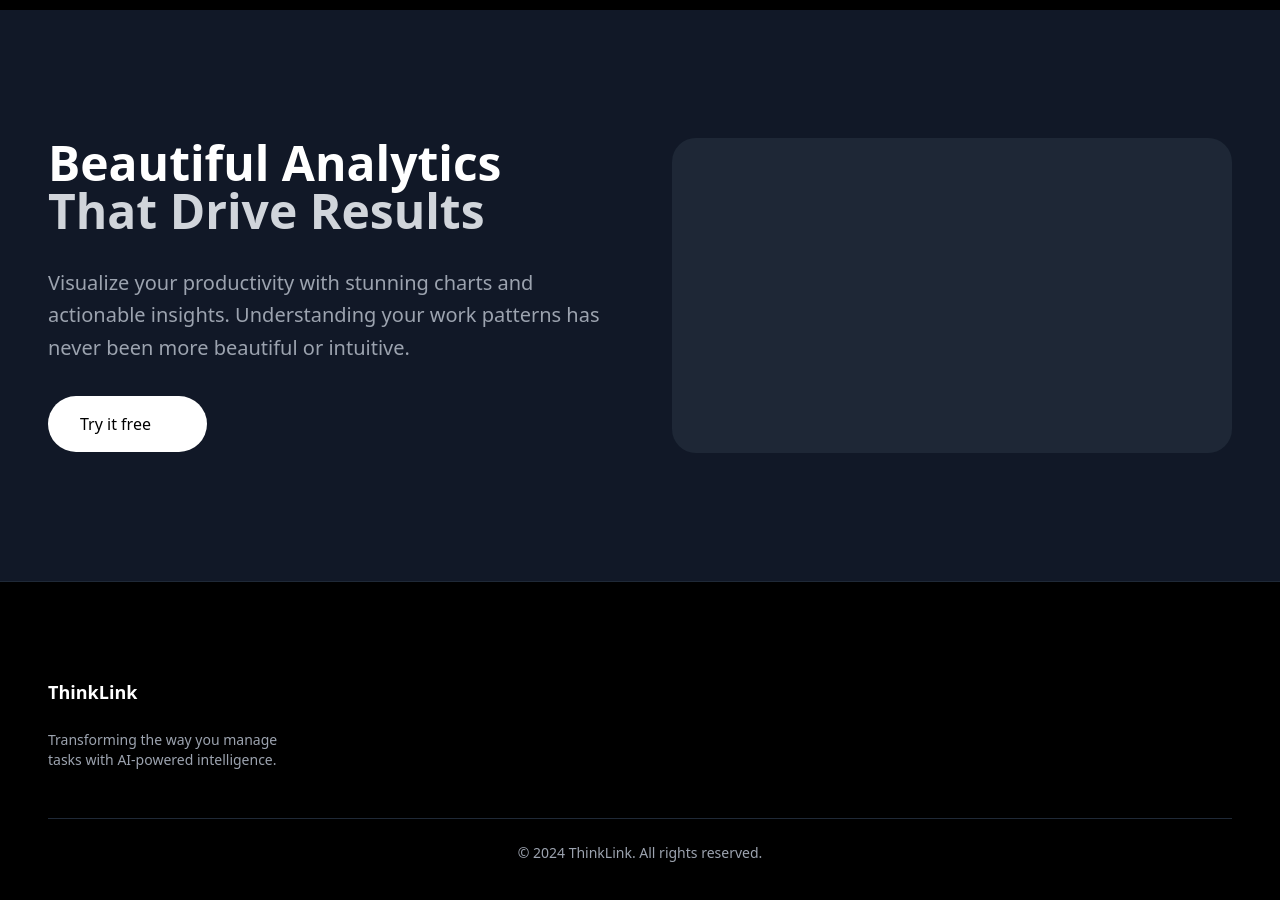
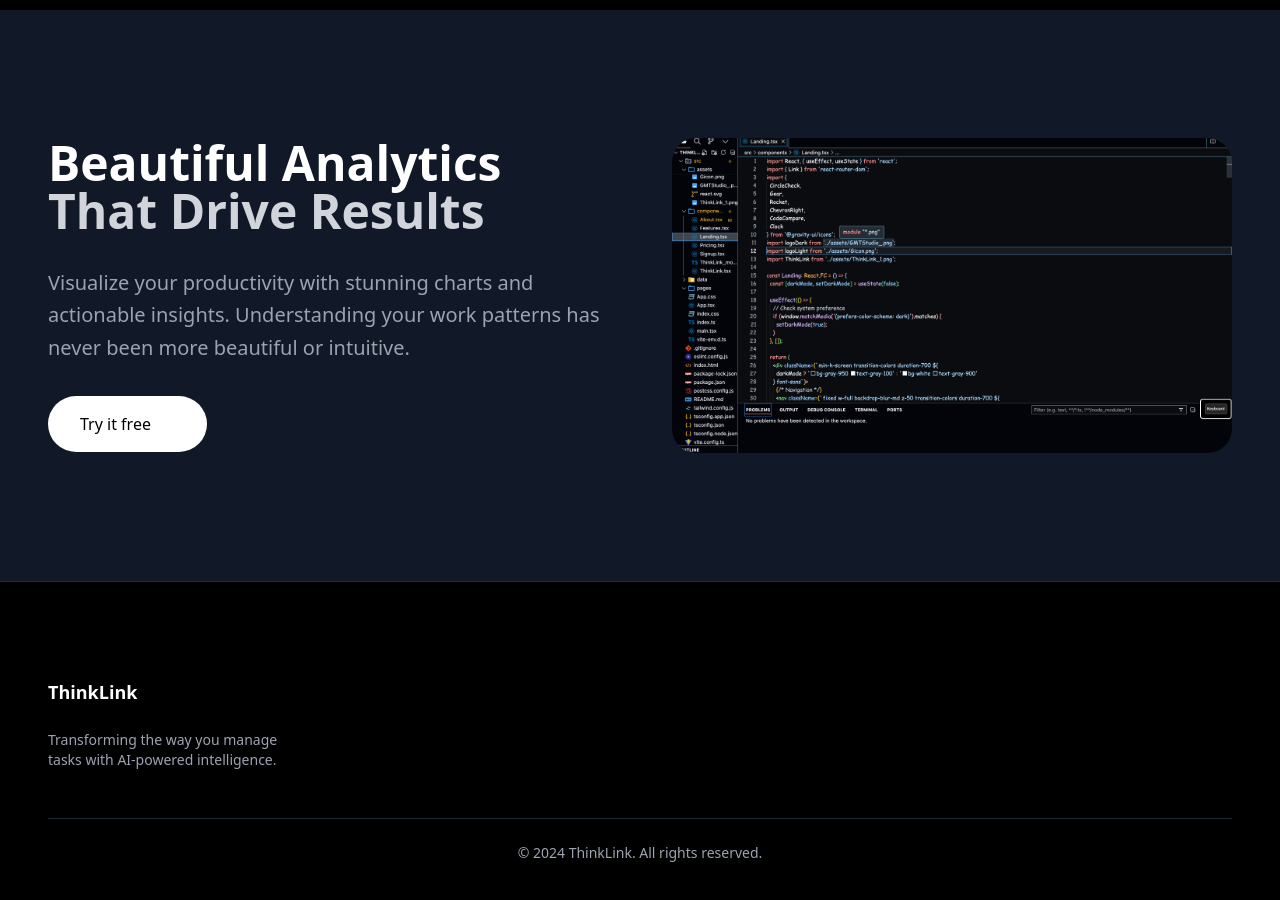
Before and after one commit to GMTStudioTechnology/Think-Link, a React (Vite) app: page /features in a window 1280 px wide. Shown: the part 1020-1920 px from the top of the page. Built offline with nearby package versions, Linux system fonts and the light colour scheme; some icons are missing.

Commit message:
Yaaaaaaooooooooeoeeeeeoeoeoeoeoeoeoeoeoeeoeoeeoeoeoeoe

```diff
--- a/src/components/Features.tsx
+++ b/src/components/Features.tsx
@@ -1,7 +1,7 @@
 import React from 'react';
 import { Link } from 'react-router-dom';
 import { Display, Bulb, CirclesIntersection, ArrowRight } from '@gravity-ui/icons'; // Importing Gravity UI Icons
-
+import About from "../assets/About.png"
 const Features: React.FC = () => {
   return (
     <div className="min-h-screen bg-black text-white font-sans">
@@ -101,7 +101,9 @@ const Features: React.FC = () => {
               </Link>
             </div>
             <div className="lg:w-1/2">
-              <div className="rounded-3xl bg-gray-800 aspect-video w-full"></div>
+              <div className="rounded-3xl bg-gray-800 aspect-video w-full">
+                <img src={About} alt="About" className="rounded-3xl aspect-video w-full object-cover" />
+              </div>
             </div>
           </div>
         </div>
```
